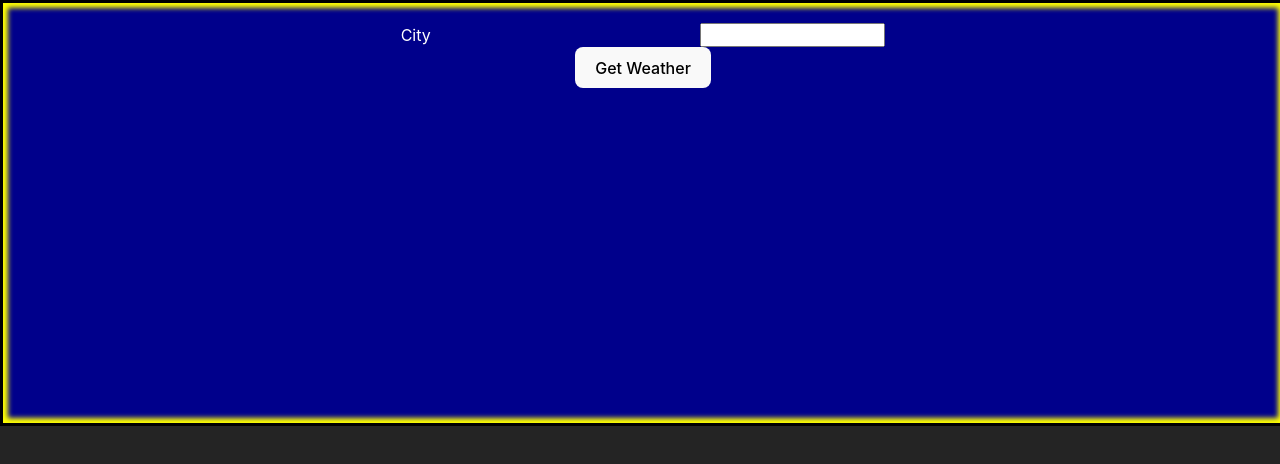
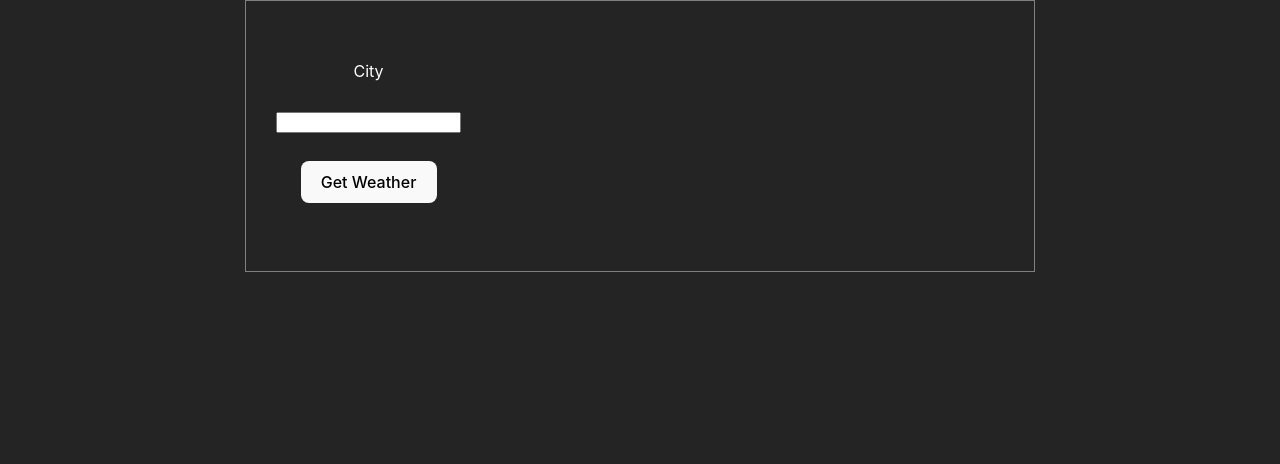
Before and after one commit to kysJune/EventPlanner, a React (Vite) app in the folder client/: page /Weather in a window 1280 px wide. Shown: the top 464 px of the page. Built offline with nearby package versions, Linux system fonts and the light colour scheme.

Commit message:
style the weather component in the day view

```diff
--- a/client/src/components/weather/Weather.css
+++ b/client/src/components/weather/Weather.css
@@ -1,26 +1,40 @@
 .weather {
-	height: 50vh;
-	width: 100%;
+	height: 250px;
+	width: 60%;
+	display: flex;
+	flex-direction: row;
+	align-items:start;
+	padding-left: 20px;
+	padding-top: 20px;
+	background-color: transparent;
+	color: white;
+	border: 1px solid grey;
+	margin: auto;
+	margin-bottom: 15px;
+
+}
+.city-input {
+	height: 80%;
+	width: 80%;
 	display: flex;
 	flex-direction: column;
 	align-items: center;
-	padding-top: 20px;
-	background-color: darkblue;
+	width: fit-content;
+	padding: 10px;
+	justify-content: space-evenly;
+	background-color: transparent;
 	color: white;
-	border: 3px solid black;
-	box-shadow: inset 0px 0px 5px 5px yellow;
-}
-.city-input {
-	display: flex;
-	width: 80%;
-	justify-content: space-evenly;
 }
 
 .weather-info {
 	display: flex;
+	height: 100%;
 	width: 80%;
 	flex-direction: column;
 	align-items: center;
 	justify-content: center;
-	margin-top: 20px;
 }
+.weather-info img {
+	height: 85px;
+	width: 85px;
+}
--- a/client/src/components/weather/Weather.jsx
+++ b/client/src/components/weather/Weather.jsx
@@ -44,8 +44,9 @@ const Weather = () => {
 			<div className="city-input">
 				<label htmlFor="city">City</label>
 				<input type="text" name="city" id="city" value={city} onChange={handleCityChange} />
+				<button onClick={getWeather}>Get Weather</button>
 			</div>
-			<button onClick={getWeather}>Get Weather</button>
+
 			{showWeather && (
 				<div className="weather-info">
 					<h2>{`Current Weather in ${cityName}`}</h2>
```
